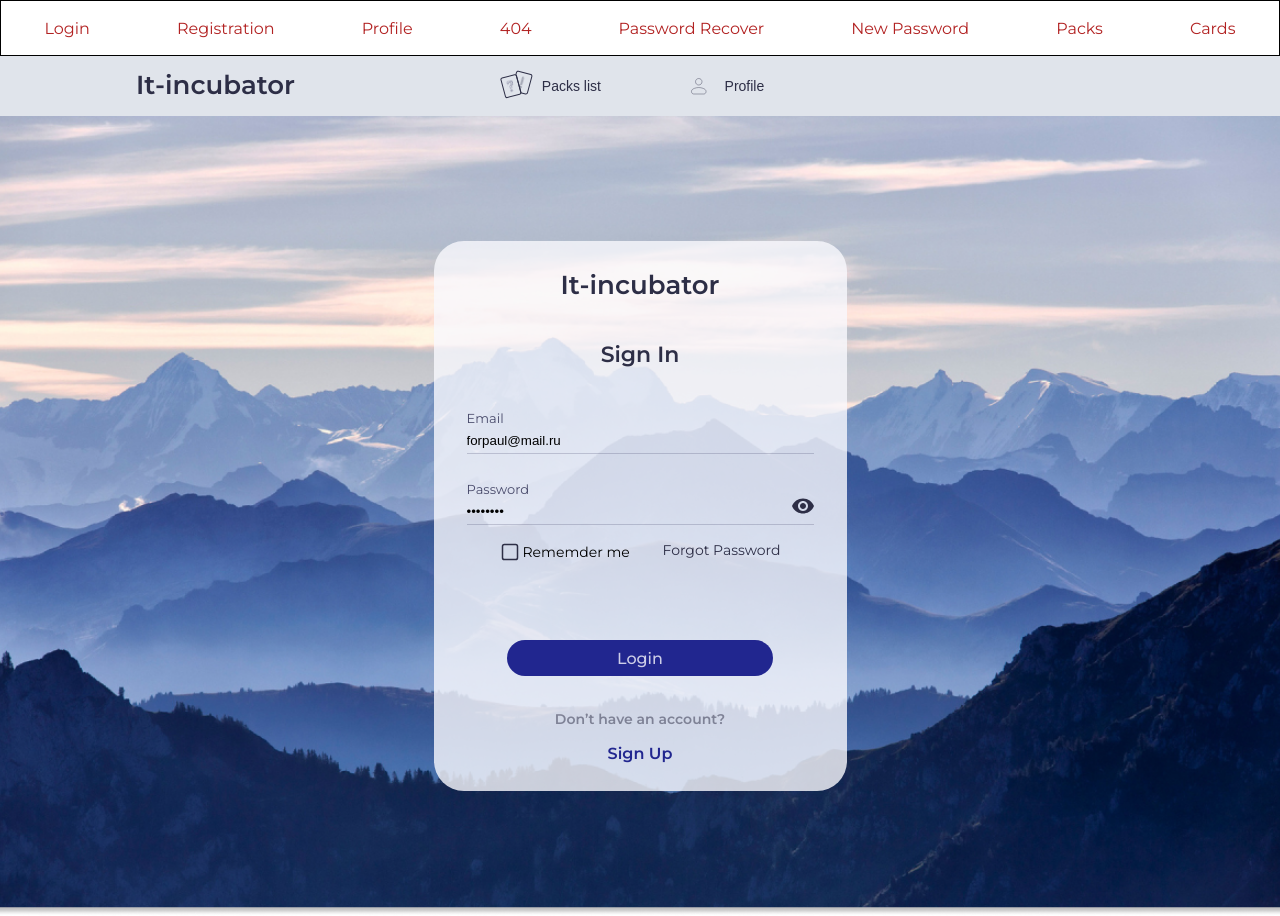
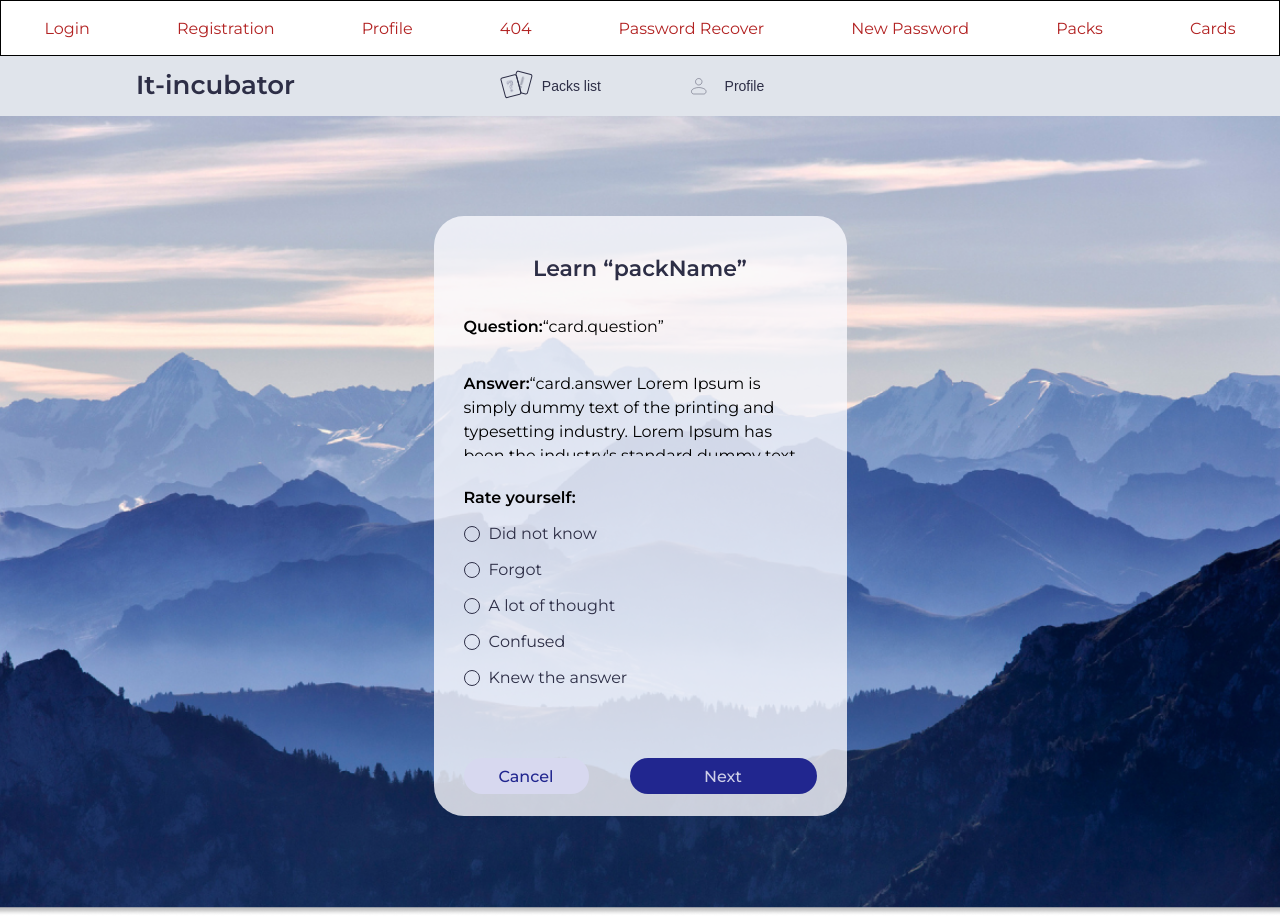
Before and after one commit to PavelMalta/friday-project, a React (Create React App) app: page / in a window 1280 px wide. Before the commit this address led to /#/login. Built offline with nearby package versions, Linux system fonts and the light colour scheme.

Commit message:
corrected Question,QuestionAnswer

```diff
--- a/src/App.tsx
+++ b/src/App.tsx
@@ -10,7 +10,7 @@ import { ProfilePeter } from './main/ui/content/components/profile/profilePetr/P
 import { EditProfile } from './main/ui/content/components/profile/editProfile/EditProfile';
 import { Error } from './main/ui/content/components/error/Error';
 import { Question } from './main/ui/content/components/packs/learnPack/question/Question';
-
+import { QuestionAnswer } from './main/ui/content/components/packs/learnPack/questionAnswer/QuestionAnswer';
 
 
 function App() {
@@ -23,13 +23,19 @@ function App() {
 
             <Head/>
             <div className={s.content}>
-                <Content/>
+                {/* <Content/> */}
 
             {/* <ProfileIvan/> */}
             {/* <ProfilePeter/> */}
             {/* <EditProfile/> */}
-            {/* <Question/> */}
-            {/* <QuestionAnswer/> */}
+            {/* <Question packName={"packName"} question={"card.question"} showAnswer={() => {}}/> */}
+            <QuestionAnswer  packName={"packName"}
+                            question={"card.question"}
+                            answer={"card.answer Lorem Ipsum is simply dummy text of the printing and typesetting industry. Lorem Ipsum has been the industry's standard dummy text ever since the 1500s, when an unknown printer took a galley of type and scrambled it to make a type specimen book. It has survived not only five centuries, but also the leap into electronic typesetting, remaining essentially unchanged. It was popularised in the 1960s with the release of Letraset sheets containing Lorem Ipsum passages, and more recently with desktop publishing software like Aldus PageMaker including versions of Lorem Ipsum."}
+                            nextHandler={() => {}}
+                            changeInputValue={() => {}}
+                            disabledButton={false}
+            />
 
             </div>
             {/* <Error/> */}
--- a/src/main/ui/common/head/Head.tsx
+++ b/src/main/ui/common/head/Head.tsx
@@ -7,7 +7,8 @@ export const Head = () => {
     return (
         <div className={s.head}>
             <div className={s.container}>
-                <Logo style= {{justifyContent: "start", padding: "10px 0", marginRight: "168px"}}/>
+            <a className={s.logo} href="#">It-incubator</a>
+                {/* <Logo style= {{justifyContent: "start", padding: "10px 0", marginRight: "168px"}}/> */}
                 <Tab/>
             </div>
         </div>
--- a/src/main/ui/common/logo/Logo.module.scss
+++ b/src/main/ui/common/logo/Logo.module.scss
@@ -7,7 +7,6 @@
     @include text(26px, 600, 39px);
     color: $textColor;
     text-align: center;
-    // padding-top: 25px;
     transition: transform 500ms ease, color 500ms ease;
     &:hover {
         transform: scale(1.03);
--- a/src/main/ui/content/components/packs/learnPack/question/Question.module.scss
+++ b/src/main/ui/content/components/packs/learnPack/question/Question.module.scss
@@ -14,17 +14,26 @@
             width: 100%;
             border-radius: 30px;
             padding: 36px 30px 60px;
+            max-height: 600px;
+            //height: 100%;
+            .container {
+                max-height: 377px;
+                // height: 100%;
+                overflow: auto;
+                margin: 30px 0;
                 .text {
-                margin: 33px 0 78px;
                     @include text (16px, 400, 24px);
+
                     .span {
                         @include text (16px, 600, 24px);
+                    }
                 }
             }
                 .btn {
                     display: flex;
                     justify-content: space-between;
             }
+
         }
     }
 }
--- a/src/main/ui/content/components/packs/learnPack/questionAnswer/QuestionAnswer.module.scss
+++ b/src/main/ui/content/components/packs/learnPack/questionAnswer/QuestionAnswer.module.scss
@@ -3,19 +3,27 @@
 
 .question {
     height: 100vh;
+
     .wrapper {
-        height:100%;
+        height: 100%;
         display: flex;
         justify-content: center;
         align-items: center;
+
         .inner {
             background-color: $primaryColor;
             max-width: 413px;
             width: 100%;
             border-radius: 30px;
             padding: 36px 30px 60px;
+            max-height: 600px;
+            // height: 100%;
+            .container {
+                max-height: 141px;
+                // height: 100%;
+                overflow: auto;
+                margin: 30px 0;
                 .text1 {
-                margin-top: 33px;
                     @include text (16px, 400, 24px);
                     .span {
                         @include text (16px, 600, 24px);
@@ -28,24 +36,30 @@
                         @include text (16px, 600, 24px);
                     }
                 }
+            }
 
             .radioButton {
                 margin-bottom: 68px;
-                .title{
+
+                .title {
                     @include text (16px, 600, 24px);
                 }
-                .radio{
+
+                .radio {
                     position: relative;
                     margin-top: 12px;
+
                     .radioInput {
                         appearance: none;
                         position: absolute;
                     }
+
                     .radioLabel {
                         padding-left: 25px;
                         @include text (16px, 400, 24px);
                         color: $textColor;
                         cursor: pointer;
+
                         &::before {
                             content: "";
                             display: block;
@@ -63,6 +77,7 @@
                             z-index: 1;
 
                         }
+
                         &::after {
                             content: "";
                             display: block;
@@ -82,7 +97,8 @@
                             opacity: 0;
                         }
                     }
-                    .radioInput:checked + .radioLabel::after {
+
+                    .radioInput:checked+.radioLabel::after {
                         opacity: 1;
                     }
                 }
--- a/src/main/ui/content/components/packs/learnPack/questionAnswer/QuestionAnswer.tsx
+++ b/src/main/ui/content/components/packs/learnPack/questionAnswer/QuestionAnswer.tsx
@@ -1,9 +1,9 @@
-import {Button} from "../../../../../common/button/Button";
-import {TitleH2} from "../../../../../common/titleh2/TitleH2";
+import { Button } from "../../../../../common/button/Button";
+import { TitleH2 } from "../../../../../common/titleh2/TitleH2";
 import s from "./QuestionAnswer.module.scss";
 import React from "react";
-import {routes} from "../../../../../../router/routes";
-import {NavLink} from "react-router-dom";
+import { routes } from "../../../../../../router/routes";
+import { NavLink } from "react-router-dom";
 
 type QuestionAnswerPropsType = {
     packName: string
@@ -15,7 +15,7 @@ type QuestionAnswerPropsType = {
 }
 
 export const QuestionAnswer: React.FC<QuestionAnswerPropsType> = (
-    {packName, question, answer, nextHandler, changeInputValue, disabledButton}
+    { packName, question, answer, nextHandler, changeInputValue, disabledButton }
 ) => {
     return (
         <div className={s.question}>
@@ -23,6 +23,7 @@ export const QuestionAnswer: React.FC<QuestionAnswerPropsType> = (
                 <div className={s.inner}>
                     <TitleH2 value={`Learn “${packName}”`}
                     />
+                    <div className={s.container}>
                         <p className={s.text1}>
                             <span className={s.span}>Question:</span>
                             “{question}”
@@ -31,6 +32,7 @@ export const QuestionAnswer: React.FC<QuestionAnswerPropsType> = (
                             <span className={s.span}>Answer:</span>
                             “{answer}”
                         </p>
+                    </div>
 
                     <div className={s.radioButton}>
                         <h4 className={s.title}>Rate yourself:</h4>
@@ -39,7 +41,7 @@ export const QuestionAnswer: React.FC<QuestionAnswerPropsType> = (
                                 name="radio"
                                 type="radio"
                                 id="radio_1"
-                                   onChange={()=>{changeInputValue(1)}}
+                                onChange={() => { changeInputValue(1) }}
                             />
                             <label className={s.radioLabel} htmlFor="radio_1">Did not know</label>
                         </div>
@@ -48,7 +50,7 @@ export const QuestionAnswer: React.FC<QuestionAnswerPropsType> = (
                                 name="radio"
                                 type="radio"
                                 id="radio_2"
-                                   onChange={()=>{changeInputValue(2)}}
+                                onChange={() => { changeInputValue(2) }}
                             />
                             <label className={s.radioLabel} htmlFor="radio_2">Forgot</label>
                         </div>
@@ -57,7 +59,7 @@ export const QuestionAnswer: React.FC<QuestionAnswerPropsType> = (
                                 name="radio"
                                 type="radio"
                                 id="radio_3"
-                                   onChange={()=>{changeInputValue(3)}}
+                                onChange={() => { changeInputValue(3) }}
                             />
                             <label className={s.radioLabel} htmlFor="radio_3">A lot of thought</label>
                         </div>
@@ -66,7 +68,7 @@ export const QuestionAnswer: React.FC<QuestionAnswerPropsType> = (
                                 name="radio"
                                 type="radio"
                                 id="radio_4"
-                                   onChange={()=>{changeInputValue(4)}}
+                                onChange={() => { changeInputValue(4) }}
                             />
                             <label className={s.radioLabel} htmlFor="radio_4">Сonfused</label>
                         </div>
@@ -75,7 +77,7 @@ export const QuestionAnswer: React.FC<QuestionAnswerPropsType> = (
                                 name="radio"
                                 type="radio"
                                 id="radio_5"
-                                   onChange={()=>{changeInputValue(5)}}
+                                onChange={() => { changeInputValue(5) }}
                             />
                             <label className={s.radioLabel} htmlFor="radio_5">Knew the answer</label>
                         </div>
@@ -84,14 +86,14 @@ export const QuestionAnswer: React.FC<QuestionAnswerPropsType> = (
                     <div className={s.btn}>
                         <NavLink to={routes.packs}>
                             <Button
-                                style={{width: "125px", backgroundColor: "#D7D8EF", color: "#21268F"}}
+                                style={{ width: "125px", backgroundColor: "#D7D8EF", color: "#21268F" }}
                                 value="Cancel"
                                 onClick={() => {
                                 }}
                             />
                         </NavLink>
                         <Button
-                            style={{width: "187px"}}
+                            style={{ width: "187px" }}
                             value="Next"
                             onClick={nextHandler}
                             disabledButton={disabledButton}
--- a/src/main/ui/content/components/packs/packsList/PacksList.tsx
+++ b/src/main/ui/content/components/packs/packsList/PacksList.tsx
@@ -78,7 +78,7 @@ export const PacksList = React.memo((props: PacksListType) => {
                 </div>
 
                 <div className={s.wrap}>
-                    <table>
+                    <table className={s.table}>
                         <tr>
                             <th className={s.item1}>Name</th>
                             <th className={s.item2}>Cards</th>
```
Also changed, not shown: src/main/ui/common/head/Head.module.scss (+14 -0 lines), src/main/ui/content/components/packs/learnPack/question/Question.tsx (+8 -6 lines), src/main/ui/content/components/packs/packsList/PacksList.module.scss (+7 -0 lines). Lines whose indentation alone changed are shown as unchanged.
